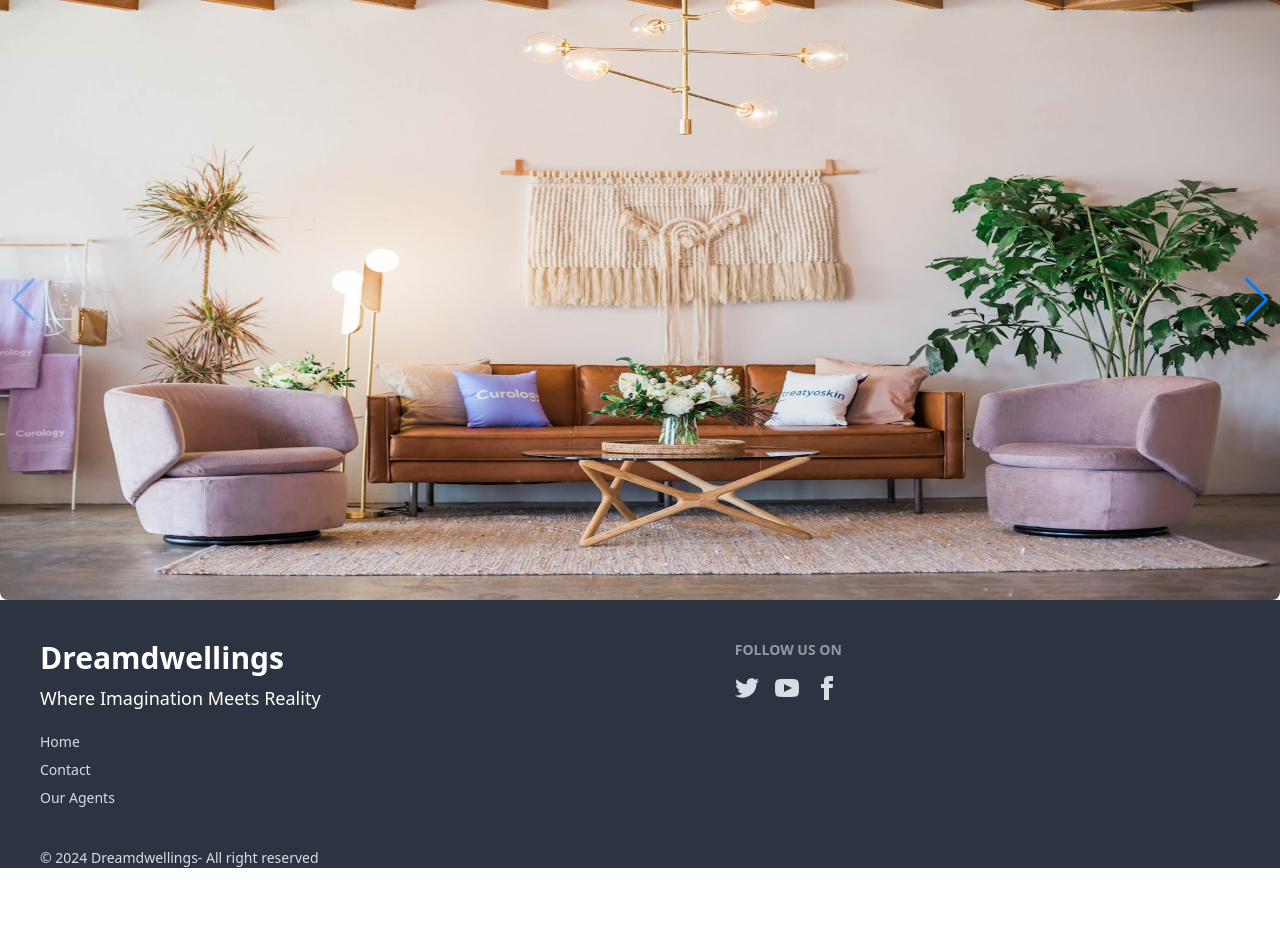
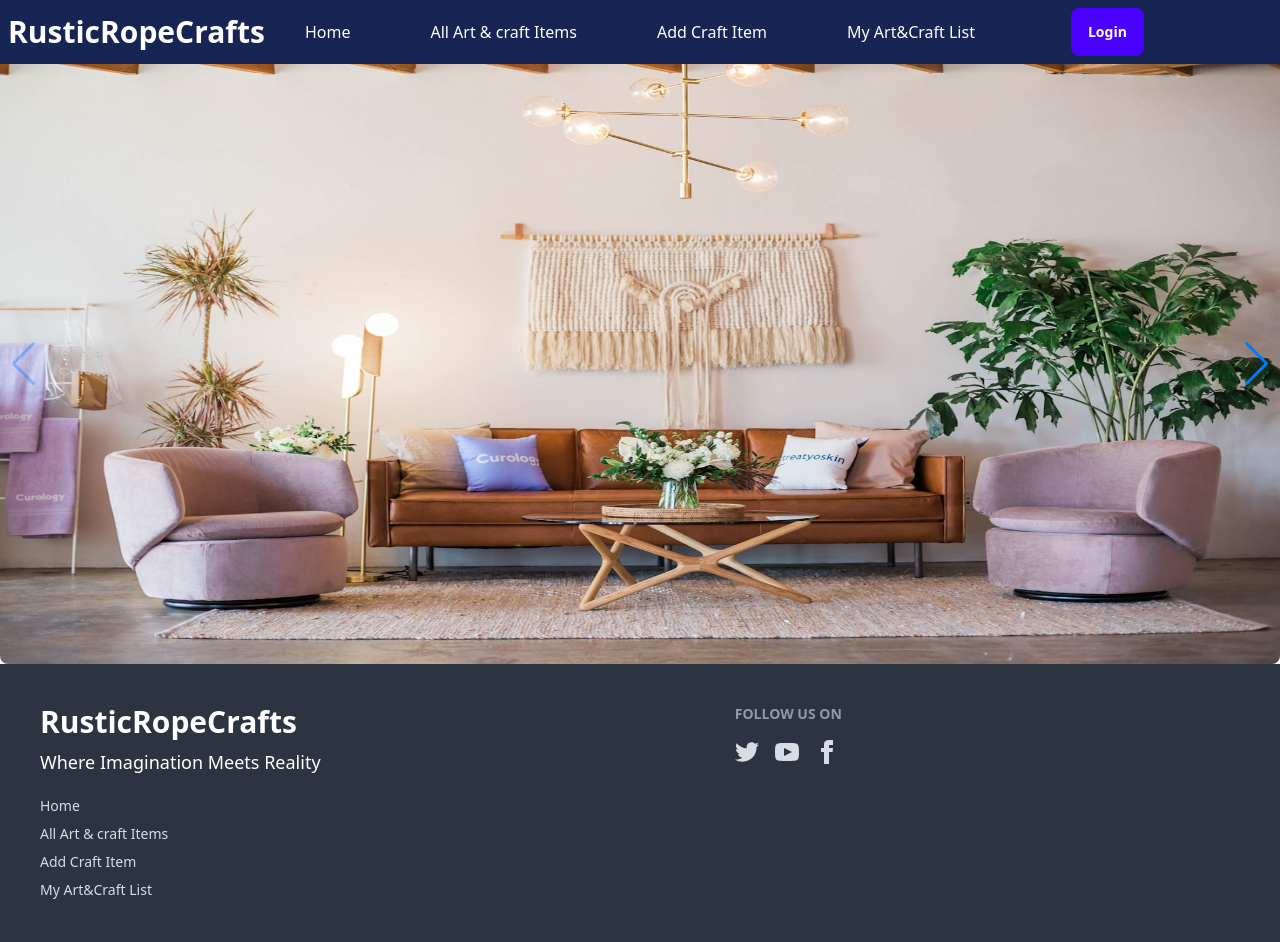
Before and after one commit to 2244jhalak/Art-Craft-Store, a React (Vite) app: page / in a window 1280 px wide. Shown: the top 942 px of the page. Before the commit the page ends 868 px from the top, so only its background shows below. Built offline with nearby package versions, Linux system fonts and the light colour scheme; no server answers.

Commit message:
header added

```diff
--- a/src/components/AddCraftItem/AddCraftItem.jsx
+++ b/src/components/AddCraftItem/AddCraftItem.jsx
@@ -3,6 +3,7 @@
 const AddCraftItem = () => {
     return (
         <div>
+            <h2>Add something</h2>
 
         </div>
     );
--- a/src/components/AllArtAndCraft/AllArtAndCraft.jsx
+++ b/src/components/AllArtAndCraft/AllArtAndCraft.jsx
@@ -3,6 +3,7 @@
 const AllArtAndCraft = () => {
     return (
         <div>
+            <h2>Here are all</h2>
 
         </div>
     );
--- a/src/components/Footer/Footer.jsx
+++ b/src/components/Footer/Footer.jsx
@@ -7,11 +7,12 @@ const Footer = () => {
             <footer className="footer p-10 bg-neutral text-neutral-content">
   <aside>
 
-    <h3 className="text-3xl font-semibold text-white">Dreamdwellings</h3>
+    <h3 className="text-3xl font-semibold text-white">RusticRopeCrafts</h3>
     <p className="mb-3 text-white text-lg">Where Imagination Meets Reality</p>
-      <Link className="hover:text-orange-400" to="/">Home</Link>
-      <Link className="hover:text-orange-400" to="/contact">Contact</Link>
-      <Link className="hover:text-orange-400" to="/agents">Our Agents</Link>
+        <Link className='hover:text-orange-400' to="/">Home</Link>
+        <Link className='hover:text-orange-400' to="/all">All Art & craft Items</Link>
+        <Link className='hover:text-orange-400' to="/addCraft">Add Craft Item</Link>
+        <Link className='hover:text-orange-400' to="/myCraft">My Art&Craft List</Link>
 
   </aside>
   <nav>
@@ -25,7 +26,7 @@ const Footer = () => {
     </div>
   </nav>
 </footer>
-<p className="pl-10 text-sm">&copy; 2024 Dreamdwellings- All right reserved</p>
+<p className="pl-10 text-sm">&copy; 2024 RusticRopeCrafts- All right reserved</p>
 
 
         </div>
--- a/src/components/Header/Header.jsx
+++ b/src/components/Header/Header.jsx
@@ -1,11 +1,95 @@
+
+
+import {FaRegUserCircle,FaWindowClose,FaBars } from 'react-icons/fa';
+
+import { useContext, useState } from "react";
+// import { Link } from "react-router-dom";
+import { AuthContext } from "../../provider/AuthProvider";
+import { Link } from 'react-router-dom';
+
+
 
 
 const Header = () => {
-    return (
-        <div>
+  const [open,setOpen]=useState(false);
+  const {user,logOut}=useContext(AuthContext);
+  const logOutUser=()=>{
+    logOut();
 
-        </div>
-    );
+  }
+
+
+
+  return (
+    <div className='sticky top-0 z-50'>
+      <nav className='container mx-auto'>
+      <div className='flex items-center bg-blue-950'>
+
+
+         <div onClick={()=>setOpen(!open)} className='container mx-auto p-5 lg:hidden'>
+             <p className=''>
+                   {open?<FaWindowClose className='text-white'></FaWindowClose>:<FaBars className='text-white'></FaBars>}
+             </p>
+         </div>
+         <h3 className='text-3xl text-white lg:pl-2 md:pr-2 pr-2 font-semibold'>RusticRopeCrafts</h3>
+         <ul className={`${open ?'top-12 block z-50':'-top-72 text-white bg-blue-950'} flex lg:flex-row flex-col px-2 py-2  absolute lg:static items-center rounded-b-lg ms-6 duration-1000 lg:gap-20 bg-blue-950 text-white`}>
+        <li className='hover:text-orange-400'><Link to="/">Home</Link></li>
+        <li className='hover:text-orange-400'><Link to="/all">All Art & craft Items</Link></li>
+        <li className='hover:text-orange-400'><Link to="/addCraft">Add Craft Item</Link></li>
+        <li className='hover:text-orange-400'><Link to="/myCraft">My Art&Craft List</Link></li>
+        <li>
+        {
+      user ?
+           <div className="flex items-center lg:flex-row flex-col">
+
+              <Link to="/updateProfile">
+                  <button className="btn btn-ghost">Update Profile</button>
+              </Link>
+              <Link to="/userProfile">
+                  <button className="btn btn-ghost">User Profile</button>
+              </Link>
+
+
+              <div className="tooltip tooltip-bottom" data-tip={user.displayName}>
+
+
+
+
+                      {
+                        user.photoURL?
+                        <img className="h-12 w-12 rounded-[50%]" src={user.photoURL} alt="" />
+                        :
+                        <FaRegUserCircle className='text-2xl'></FaRegUserCircle>
+                      }
+
+
+
+
+
+
+              </div>
+
+              <button onClick={logOutUser} className="btn bg-black text-white font-bold lg:ml-4">Log Out</button>
+              </div>
+
+
+             :
+            <Link to="/login">
+                    <button className="btn btn-primary font-bold ml-4 text-white">Login</button>
+            </Link>
+    }
+    </li>
+
+        </ul>
+      </div>
+
+
+
+
+    </nav>
+    </div>
+
+  );
 };
 
 export default Header;
--- a/src/components/MyArtAndCraft/MyArtAndCraft.jsx
+++ b/src/components/MyArtAndCraft/MyArtAndCraft.jsx
@@ -3,6 +3,7 @@
 const MyArtAndCraft = () => {
     return (
         <div>
+            <h2>This is my world</h2>
 
         </div>
     );
```
Also changed, not shown: src/main.jsx (+15 -0 lines).
